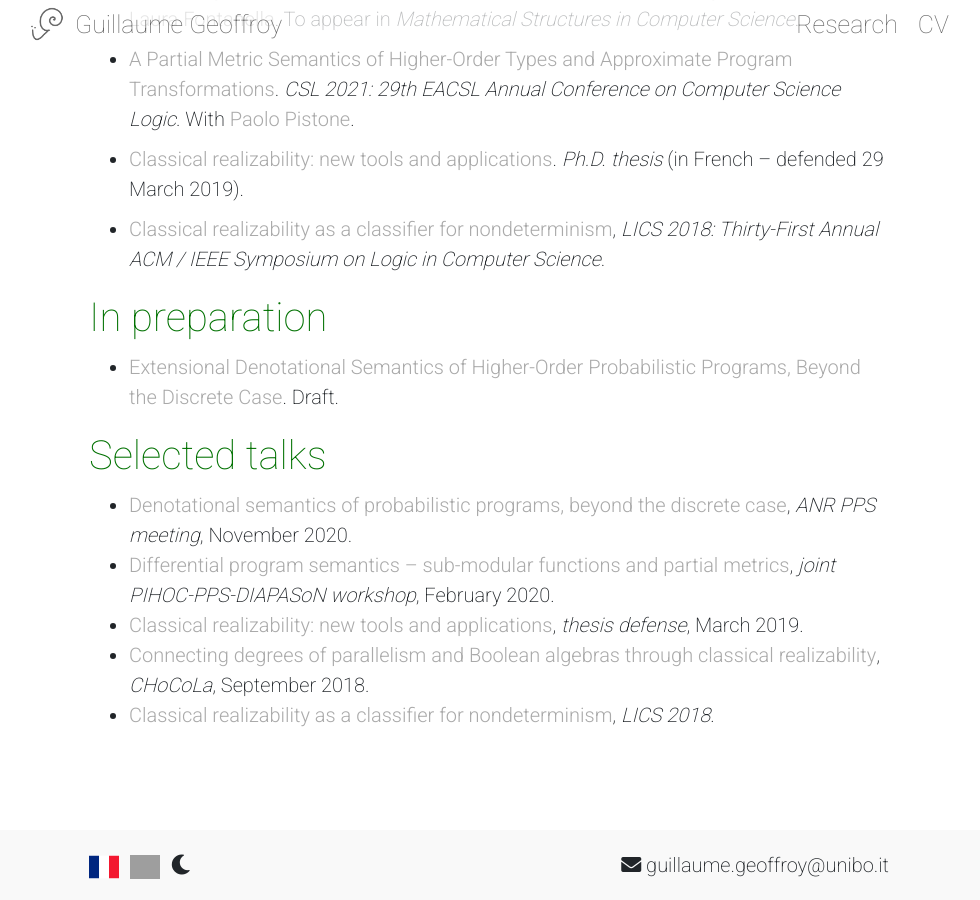
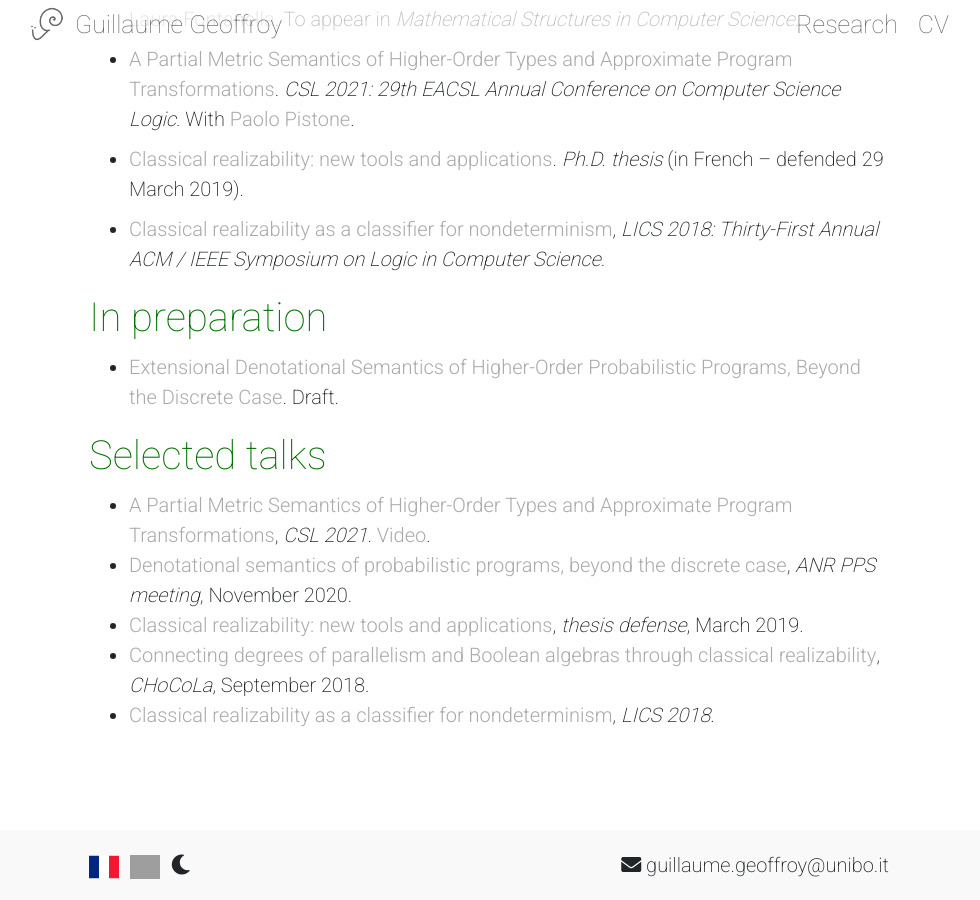
Before and after one commit to guillaume-geoffroy/geoffroy.re, a Jekyll site: the page built from en/research.md, in a window 1280 px wide and 900 px high, scrolled down 634 px. Shown: the whole window, without its empty margins (151-1131 px from the left). Built offline with Jekyll 4.4.1, drawn with Linux system fonts in a browser that asks for light colours; nearby versions of some CDN libraries; grey boxes are pictures that could not be loaded.

Commit message:
Slides CSL 21

```diff
--- a/en/research.md
+++ b/en/research.md
@@ -26,8 +26,8 @@ In preparation
 Selected talks
 ==============
 
+* [A Partial Metric Semantics of Higher-Order Types and Approximate Program Transformations](/docs/slides-geoffroy-csl-01-21.pdf), *CSL 2021*. [Video](https://www.youtube.com/watch?v=JqFlXzFmQXw&t=4577s).
 * [Denotational semantics of probabilistic programs, beyond the discrete case](/docs/slides-geoffroy-reunion-pps-11-20.pdf), *ANR PPS meeting*, November 2020.
-* [Differential program semantics -- sub-modular functions and partial metrics](/docs/slides-geoffroy-pihoc-02-20.pdf), *joint PIHOC-PPS-DIAPASoN workshop*, February 2020.
 * [Classical realizability: new tools and applications](/docs/slides-geoffroy-thesis.pdf), *thesis defense*, March 2019.
 * [Connecting degrees of parallelism and Boolean algebras through classical realizability](/docs/slides-geoffroy-chocola-09-2018.pdf), *CHoCoLa*, September 2018.
 * [Classical realizability as a classifier for nondeterminism](/docs/slides-geoffroy-2018-classical-realizability-classifier-for-nondeterminism.pdf), *LICS 2018*.
```
Also changed, not shown: fr/research.md (+1 -1 lines), 1 other file.
